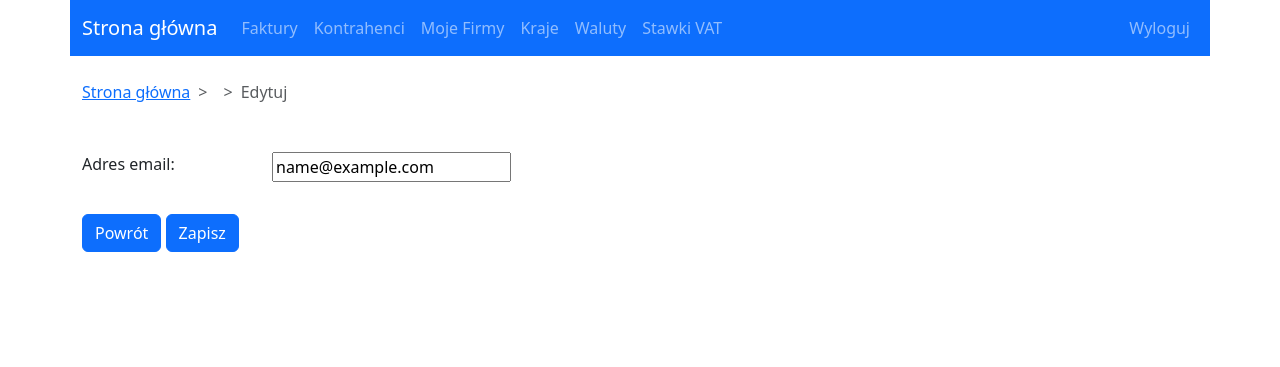
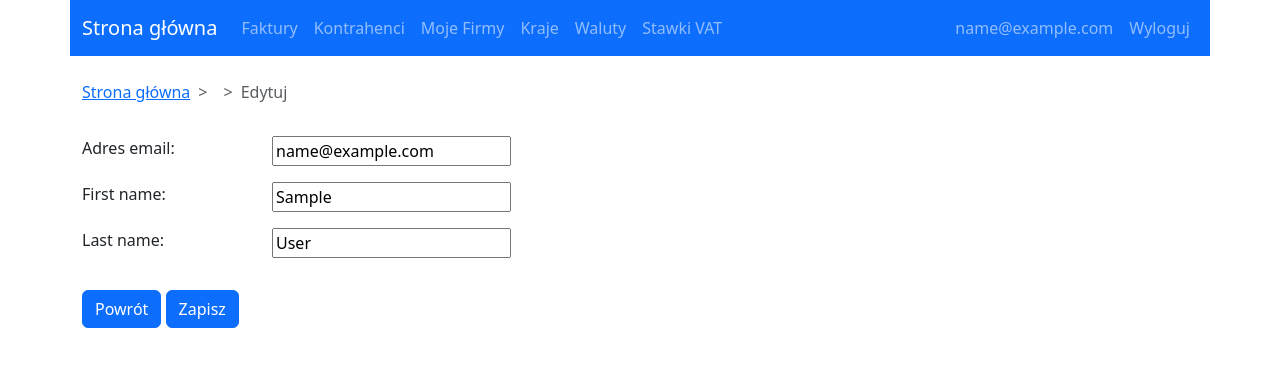
Before and after one commit to devsoft-pl/invoice-factory, a Django app: page /users/replace/ in a window 1280 px wide. Shown: the top 367 px of the page. Run offline with Django 3.2, Linux system fonts and the light colour scheme; the visitor is signed in with stand-in values (Sample User, id 1); parts of the project's set-up code (start-up, migrations or seed data) failed here and were passed over.

Commit message:
zmiana dostosowujaca do nowego modelu User

```diff
--- a/templates/base.html
+++ b/templates/base.html
@@ -49,7 +49,7 @@
                             <ul class="navbar-nav">
                                 {% if user.is_authenticated %}
                                     <li class="nav-item">
-                                        <a class="nav-link{% if current_module == "users" %} active{% endif %}" href="{% url 'users:detail_user' %}">{{ user.username }}</a>
+                                        <a class="nav-link{% if current_module == "users" %} active{% endif %}" href="{% url 'users:detail_user' %}">{{ user.email }}</a>
                                     </li>
                                 {% endif %}
                                 {% if user.is_authenticated %}
--- a/templates/registration/login.html
+++ b/templates/registration/login.html
@@ -12,7 +12,7 @@
         </div>
         <div class="row">
             {% if form.errors %}
-                <span>Nazwa użytkownika i hasło są nieprawidłowe. Proszę spróbować później</span>
+                <span>Email użytkownika i hasło są nieprawidłowe. Proszę spróbować ponownie</span>
             {% endif %}
         </div>
         <div class="row text mt-3">
--- a/templates/registration/password_change_user.html
+++ b/templates/registration/password_change_user.html
@@ -7,7 +7,7 @@
             <nav style="--bs-breadcrumb-divider: '>';" aria-label="breadcrumb">
                 <ol class="breadcrumb">
                     <li class="breadcrumb-item"><a href="{% url 'invoices:index' %}">Strona główna</a></li>
-                    <li class="breadcrumb-item"><a href="{% url 'users:detail_user' %}">{{ user.username }}</a></li>
+                    <li class="breadcrumb-item"><a href="{% url 'users:detail_user' %}">{{ user.email }}</a></li>
                     <li class="breadcrumb-item active" aria-current="page">Zmiana hasła</li>
                 </ol>
             </nav>
--- a/templates/registration/replace_user.html
+++ b/templates/registration/replace_user.html
@@ -16,20 +16,29 @@
                 {% csrf_token %}
                 <div class="row mb-3">
                     <div class="col-2">
-                        {{ form.username.label_tag }}
-                    </div>
-                    <div class="col-4">
-                        {{ form.username }}
-                        {{ form.username.errors }}
-                    </div>
-                </div>
-                <div class="row mb-3">
-                    <div class="col-2">
                         {{ form.email.label_tag }}
                     </div>
                     <div class="col-4">
                         {{ form.email }}
                         {{ form.email.errors }}
+                    </div>
+                </div>
+                <div class="row mb-3">
+                    <div class="col-2">
+                        {{ form.first_name.label_tag }}
+                    </div>
+                    <div class="col-4">
+                        {{ form.first_name }}
+                        {{ form.first_name.errors }}
+                    </div>
+                </div>
+                <div class="row mb-3">
+                    <div class="col-2">
+                        {{ form.last_name.label_tag }}
+                    </div>
+                    <div class="col-4">
+                        {{ form.last_name }}
+                        {{ form.last_name.errors }}
                     </div>
                 </div>
                 <a class="btn btn-primary mt-3" href="{% url 'users:detail_user' %}">Powrót</a>
```
Also changed, not shown: templates/registration/detail_user.html (+5 -3 lines), templates/registration/logged_out.html (+6 -1 lines).
